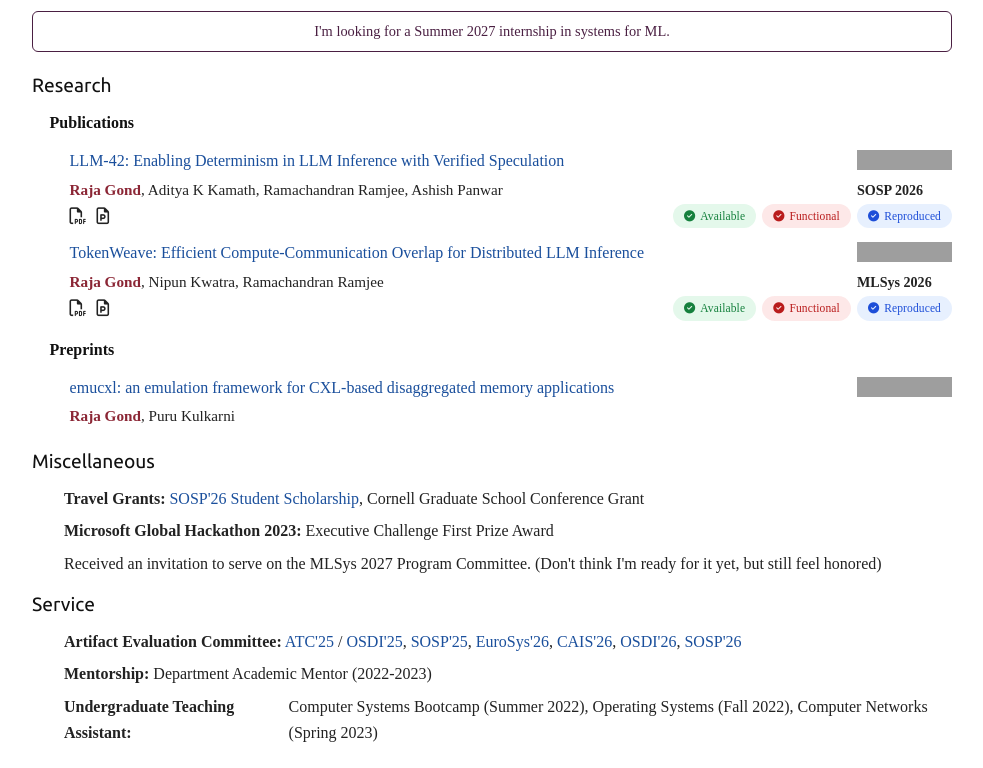
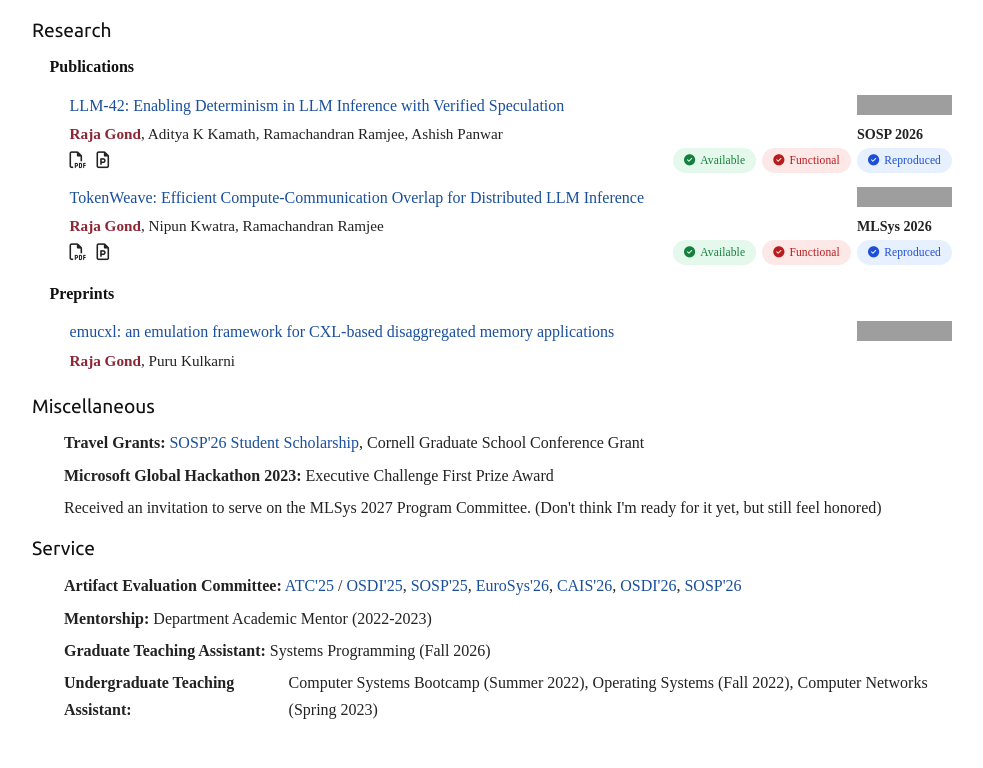
Before and after one commit to rajagond/rajagond.github.io, a plain HTML site: page index.html in a window 1280 px wide. Shown: the part 260-1028 px from the top of the page, without its empty margins (148-1131 px from the left). After the commit the page ends 1005 px from the top, so only its background shows below. Drawn offline with Linux system fonts and the light colour scheme; grey boxes are pictures that could not be loaded; some icons are missing.

Commit message:
short update

```diff
--- a/index.html
+++ b/index.html
@@ -50,7 +50,6 @@
 					<a href="https://twitter.com/_raja_gond" target="_blank" rel="noopener noreferrer" title="Twitter"><i class="fab fa-twitter"></i></a>
 					<a href="https://www.instagram.com/_raja_gond/" target="_blank" rel="noopener noreferrer" title="Poetry" aria-label="Poetry"><i class="fa-solid fa-feather-pointed"></i></a>
 				</div>
-				<p class="notice">I'm looking for a Summer 2027 internship in systems for ML.</p>
 			</div>
 		</header>
 
@@ -136,6 +135,7 @@
 				<ul class="service-list">
 					<li><strong>Artifact Evaluation Committee:</strong> <a href="https://www.usenix.org/conference/atc25/call-for-artifacts" target="_blank" rel="noopener noreferrer">ATC'25</a> / <a href="https://www.usenix.org/conference/osdi25/call-for-artifacts" target="_blank" rel="noopener noreferrer">OSDI'25</a>, <a href="https://sosp25ae.hotcrp.com/users/pc" target="_blank" rel="noopener noreferrer">SOSP'25</a>, <a href="https://sysartifacts.github.io/eurosys2026/organizers" target="_blank" rel="noopener noreferrer">EuroSys'26</a>, <a href="https://sysartifacts.github.io/cais2026/organizers" target="_blank" rel="noopener noreferrer">CAIS'26</a>, <a href="https://www.usenix.org/conference/osdi26/call-for-artifacts" target="_blank" rel="noopener noreferrer">OSDI'26</a>, <a href="https://sysartifacts.github.io/sosp2026/committee" target="_blank" rel="noopener noreferrer">SOSP'26</a></li>
 					<li><strong>Mentorship:</strong> Department Academic Mentor (2022-2023)</li>
+					<li><strong>Graduate Teaching Assistant:</strong> Systems Programming (Fall 2026)</li>
 					<li class="stacked"><strong>Undergraduate Teaching Assistant:</strong>
 						<span>Computer Systems Bootcamp (Summer 2022), Operating Systems (Fall 2022),
 						Computer Networks (Spring 2023)</span></li>
```
